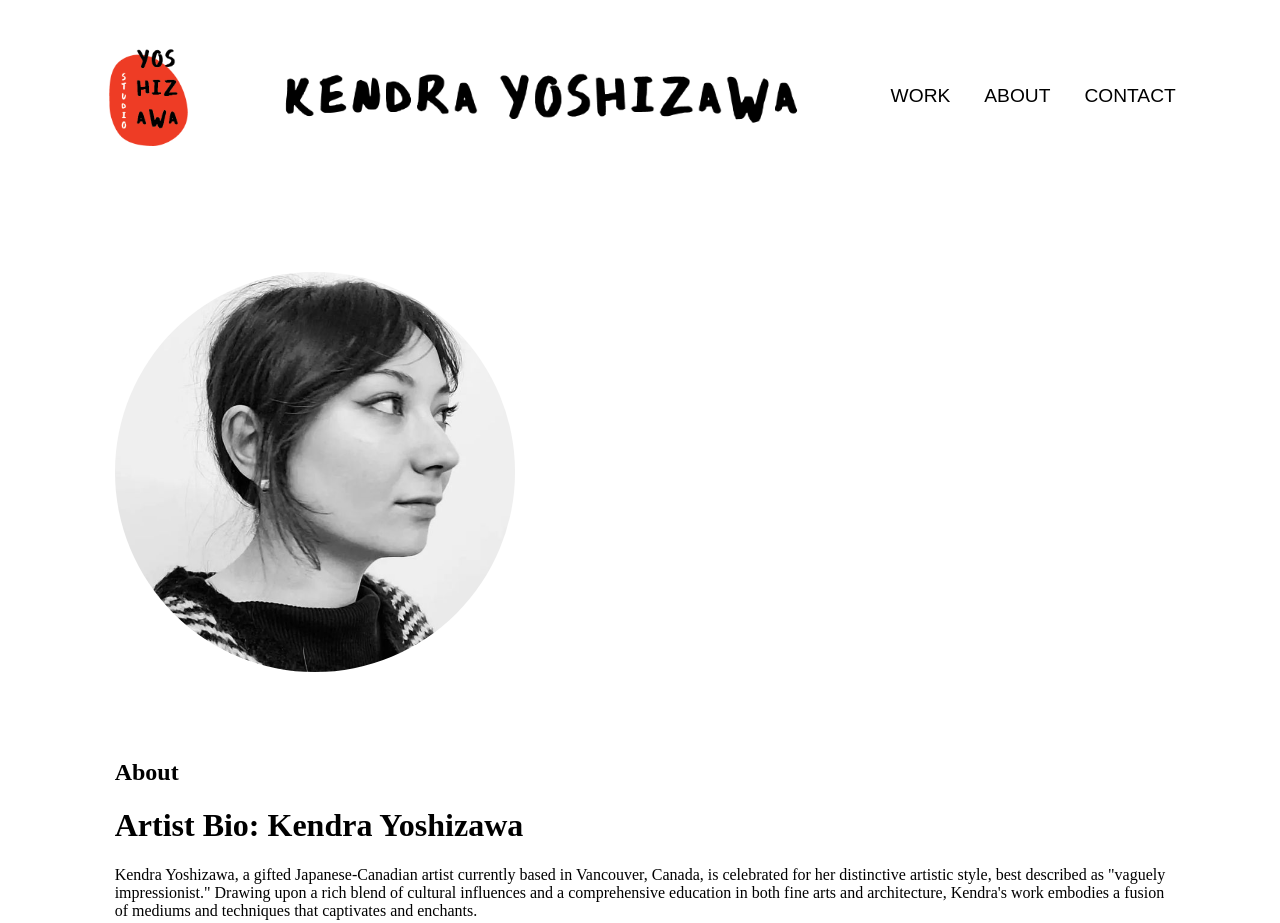
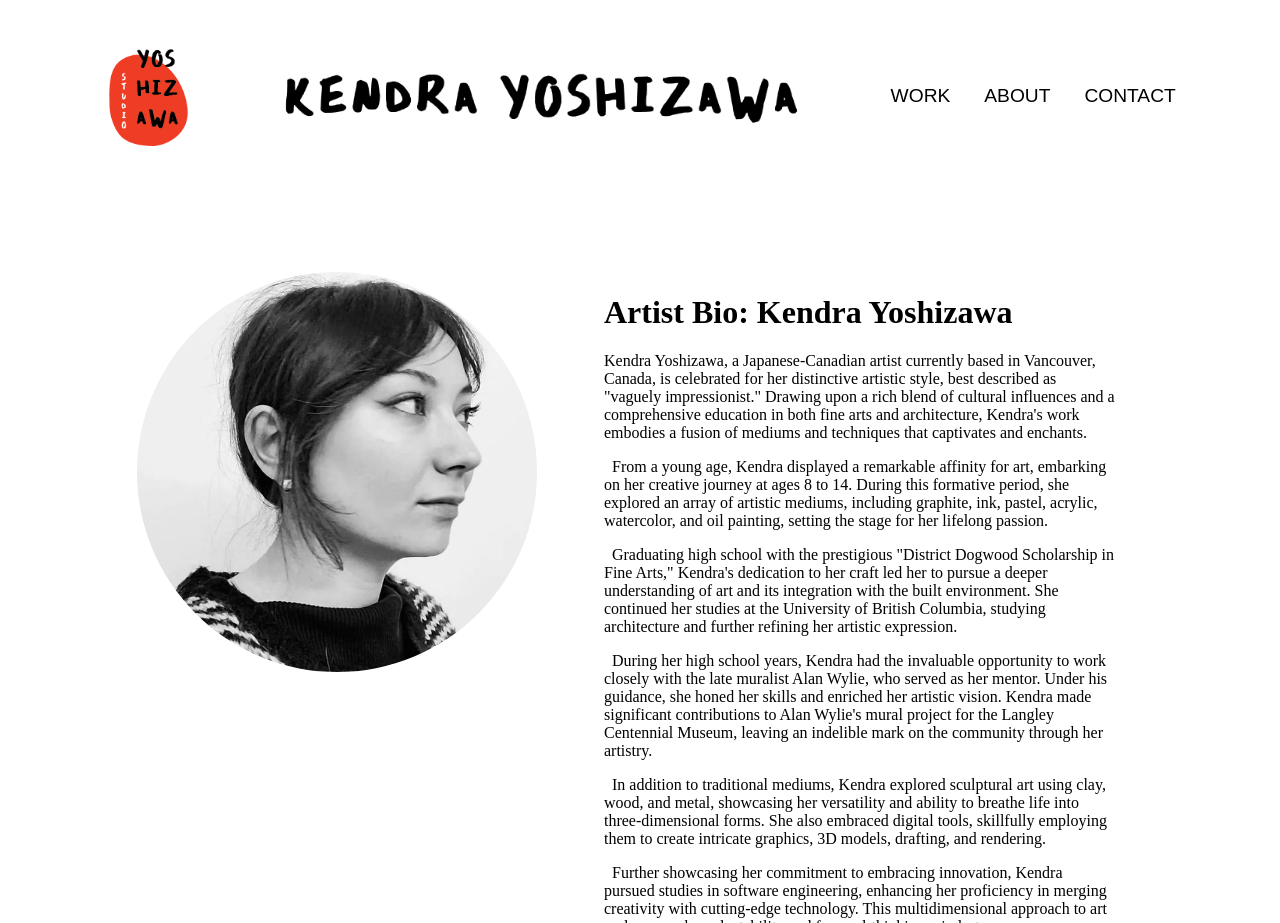
Before and after one commit to kmyosh/studio-yoshizawa, a plain HTML site: page about.html in a window 1280 px wide. Shown: the top 923 px of the page. Drawn offline with Linux system fonts and the light colour scheme.

Commit message:
ready to go

```diff
--- a/about.html
+++ b/about.html
@@ -1,6 +1,6 @@
 <!DOCTYPE html>
 <html>
-  <title>Home</title>
+  <title>About</title>
   <head>
     <link rel="stylesheet" href="kyosh-site.css" />
   </head>
@@ -18,18 +18,18 @@
       <div class="headshot">
         <img src="logos/headshot.jpg" />
       </div>
+
       <div class="about-txt">
-        <h2>About</h2>
-        <p id="current-inspo"></p>
+        <!-- <p id="current-inspo">Currently Inspired By : </p> -->
         <div>
           <h1>Artist Bio: Kendra Yoshizawa</h1>
           <p>
-            Kendra Yoshizawa, a gifted Japanese-Canadian artist currently based
-            in Vancouver, Canada, is celebrated for her distinctive artistic
-            style, best described as "vaguely impressionist." Drawing upon a
-            rich blend of cultural influences and a comprehensive education in
-            both fine arts and architecture, Kendra's work embodies a fusion of
-            mediums and techniques that captivates and enchants.
+            Kendra Yoshizawa, a Japanese-Canadian artist currently based in
+            Vancouver, Canada, is celebrated for her distinctive artistic style,
+            best described as "vaguely impressionist." Drawing upon a rich blend
+            of cultural influences and a comprehensive education in both fine
+            arts and architecture, Kendra's work embodies a fusion of mediums
+            and techniques that captivates and enchants.
           </p>
 
           <p>
--- a/kyosh-site.css
+++ b/kyosh-site.css
@@ -124,7 +124,8 @@ a:hover {
     flex: 1 0 auto;
     width: 20vw;
     font-size: small;
-    overflow: scroll;
+    align-items: center;
+    text-align: center;
   }
   .art-block:first-child {
     display: flex;
@@ -140,6 +141,28 @@ a:hover {
     display: flex;
     flex: 1 0 auto;
     width: 20vw;
+    text-align: center;
+  }
+  .art-txt p {
+    display: block;
+    text-align: center;
+  }
+  .about {
+    display: flex;
+    flex-direction: row;
+    max-width: 80vw;
+  }
+  .about p {
+    max-width: 40vw;
+  }
+  .headshot img {
+    display: flex;
+    border-radius: 50%;
+    justify-content: center;
+    align-items: flex-start;
+    overflow: hidden;
+    flex-shrink: 0;
+    height: 100pt;
   }
 }
 .price,
@@ -158,7 +181,7 @@ a:hover {
   align-content: center;
   flex-wrap: wrap;
   gap: 50pt;
-  flex-direction: column;
+  /* flex-direction: column; */
   margin: 80pt;
 }
 .about-text h2,
```
Also changed, not shown: home.html (+11 -11 lines).
